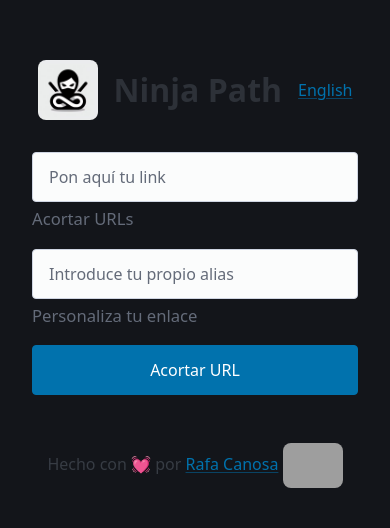
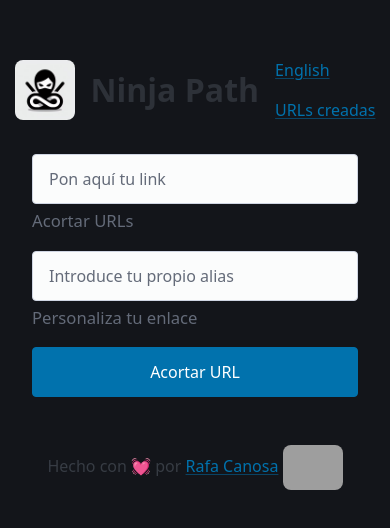
Before and after one commit to Rafacv23/ninjapath-free-url-shortener, an Astro site: page /es in a window 390 px wide. Shown: the part 140-668 px from the top of the page. Built offline with nearby package versions, Linux system fonts and the light colour scheme; Astro itself is replaced by a stand-in of ours; no server answers; grey boxes are pictures that could not be loaded.

Commit message:
new nav, media queries and archive link

```diff
--- a/src/components/Header.astro
+++ b/src/components/Header.astro
@@ -1,7 +1,10 @@
 <header>
     <img src="./favicon.avif" alt="Ninja path logo" width="60" />
     <h1>Ninja Path</h1>
-    <a href="/es" title="Cambiar a la versión en español">Español</a>
+    <nav>
+        <a href="/es" title="Cambiar a la versión en español">Español</a>
+        <a href="/archive" title="URLs archive">Created URLs</a>
+    </nav>
 </header>
 
 <style>
@@ -12,6 +15,18 @@
         gap: 1rem;
         justify-content: center;
     }
+
+    nav{
+        display: flex;
+        flex-direction: row;
+        gap: 1rem;
+    }
+
+    @media (max-width: 480px) {
+        nav {
+            flex-direction: column;
+        }
+    }
     h1{
         margin: 0;
     }
--- a/src/components/es/Header.astro
+++ b/src/components/es/Header.astro
@@ -1,7 +1,10 @@
 <header>
-    <img src="./favicon.avif" alt="Ninja path logo" width="60" />
+    <img src="../favicon.avif" alt="Ninja path logo" width="60" />
     <h1>Ninja Path</h1>
-    <a href="/" title="Change to English version">English</a>
+    <nav>
+        <a href="/" title="Switch to english version">English</a>
+        <a href="/es/archive" title="URLs creadas">URLs creadas</a>
+    </nav>
 </header>
 
 <style>
@@ -12,6 +15,17 @@
         gap: 1rem;
         justify-content: center;
     }
+    nav{
+        display: flex;
+        flex-direction: row;
+        gap: 1rem;
+    }
+
+    @media (max-width: 480px) {
+        nav {
+            flex-direction: column;
+        }
+    }
     h1{
         margin: 0;
     }
```
